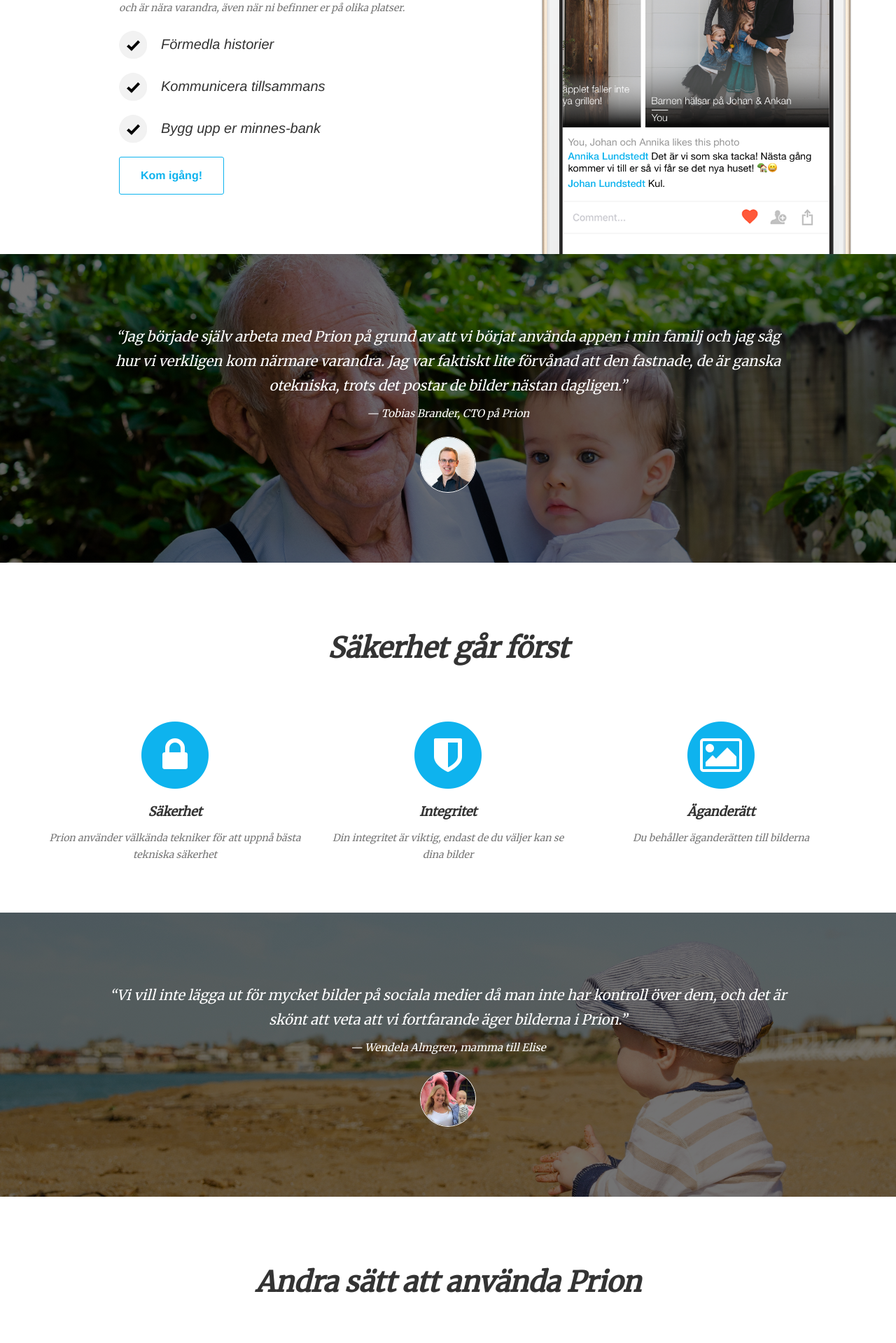
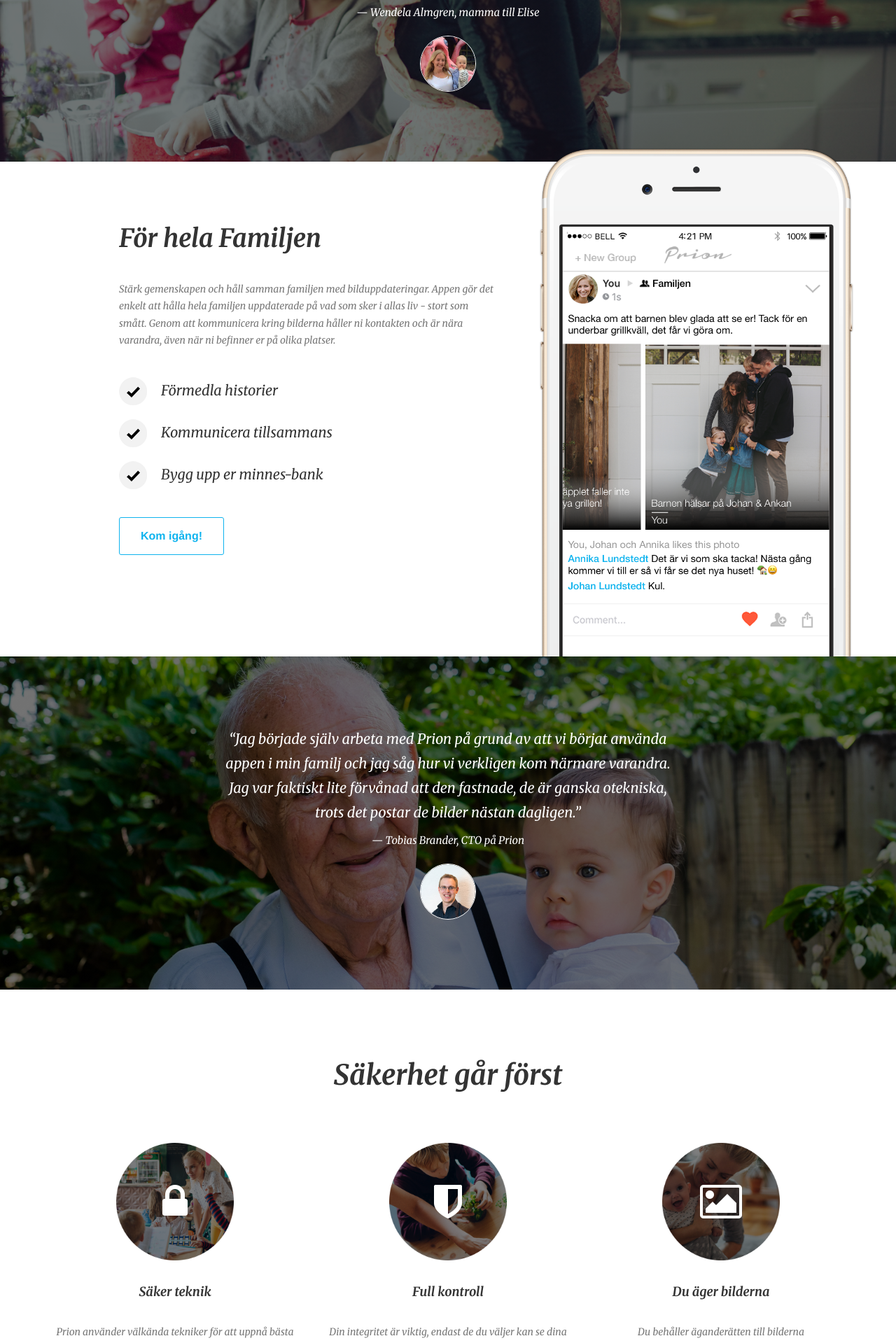
Before and after one commit to prion-app/prion-app.github.io, a PHP site: page /index.html in a window 1280 px wide; the page is wider, and only the part inside the window is pictured. Shown: the part 2680-4599 px from the top of that part at 70% size. Run offline with PHP 8.4, Linux system fonts and the light colour scheme.

Commit message:
New version of first page!

```diff
--- a/404.html
+++ b/404.html
@@ -19,7 +19,7 @@
   <link href="http://prionapp.com/css/bootstrap-v3.3.7/bootstrap.min.css" rel="stylesheet">
   <link href="http://prionapp.com/css/agency.css" rel="stylesheet">
   <link href="http://prionapp.com/css/jquery.form-validator-v2.3.44/theme-default.min.css" rel="stylesheet">
-  <link href="https://fonts.googleapis.com/css?family=Merriweather" rel="stylesheet">
+  <link href="https://fonts.googleapis.com/css?family=Merriweather:400,400i,700,700i" rel="stylesheet">
 
 
     <link rel="stylesheet" href="http://prionapp.com/css/prion.css">
--- a/css/prion.css
+++ b/css/prion.css
@@ -12,6 +12,35 @@
   margin-right: auto;
 }
 
+.teacher {
+  background-image: url("/img/security/teacher.png");
+  background-size: 3em;
+  background-repeat: no-repeat;
+}
+.kid {
+  background-image: url("/img/security/kid.png");
+  background-size: 3em;
+  background-repeat: no-repeat;
+}
+.mom {
+  background-image: url("/img/security/mom.png");
+  background-size: 3em;
+  background-repeat: no-repeat;
+}
+
+.security-stack {
+    position: relative;
+    display: inline-block;
+    width: 3em;
+    height: 3em;
+    line-height: 3em;
+    vertical-align: middle;
+}
+.service-heading {
+    margin: 35px 0;
+    text-transform: none;
+}
+
 .app-play-button {
   background:url(/img/en-badge-android.svg) no-repeat;
 }
@@ -22,7 +51,13 @@
 ul.no_bullet {
   list-style-type: none;
   padding: 0;
+  padding-top: 20px;
 }
+
+.bullet-button {
+    margin-top: 20px;
+}
+
 li.checkmark {
   background: url('../img/checkmark.png') no-repeat left center;
   height: 60px;
@@ -205,7 +240,10 @@ section h2.section-heading {
 
   .quote {
     font-size: 20px;
+    padding-right: 20%;
+    padding-left: 20%;
   }
+
   .quote-attribution {
     font-size: 15px;
   }
@@ -288,7 +326,7 @@ section h2.section-heading {
 
   .floating_phone {
       width: 330px;
-      margin-top: 30px;
+      margin-top: 90px;
   }
 
   .floating_phone.right {
@@ -350,7 +388,7 @@ section h2.section-heading {
 @media(min-width:1200px) {
   .floating_phone {
       width: 450px;
-      margin-top: -200px;
+      margin-top: -20px;
   }
 
   .floating_phone.right {
@@ -377,6 +415,10 @@ section h2.section-heading {
     margin-right: 200px;
     text-align: left;
   }
+  .preschool-section h1 {
+    padding-bottom: 30px;
+    padding-top: 50px;
+  }
 }
 
 
@@ -391,15 +433,10 @@ a.white:active {
 
 
 
-
-
-body {
-    font-family: "Helvetica Neue",Helvetica,Arial,sans-serif;
-}
-
 .text-primary {
     color: #0EB3EE;
 }
+
 a {
     color: #0EB3EE;
 }
--- a/familj/index.html
+++ b/familj/index.html
@@ -19,7 +19,7 @@
   <link href="http://prionapp.com/css/bootstrap-v3.3.7/bootstrap.min.css" rel="stylesheet">
   <link href="http://prionapp.com/css/agency.css" rel="stylesheet">
   <link href="http://prionapp.com/css/jquery.form-validator-v2.3.44/theme-default.min.css" rel="stylesheet">
-  <link href="https://fonts.googleapis.com/css?family=Merriweather" rel="stylesheet">
+  <link href="https://fonts.googleapis.com/css?family=Merriweather:400,400i,700,700i" rel="stylesheet">
 
 
     <link rel="stylesheet" href="http://prionapp.com/css/prion.css">
--- a/förskola/index.html
+++ b/förskola/index.html
@@ -19,7 +19,7 @@
   <link href="http://prionapp.com/css/bootstrap-v3.3.7/bootstrap.min.css" rel="stylesheet">
   <link href="http://prionapp.com/css/agency.css" rel="stylesheet">
   <link href="http://prionapp.com/css/jquery.form-validator-v2.3.44/theme-default.min.css" rel="stylesheet">
-  <link href="https://fonts.googleapis.com/css?family=Merriweather" rel="stylesheet">
+  <link href="https://fonts.googleapis.com/css?family=Merriweather:400,400i,700,700i" rel="stylesheet">
 
 
     <link rel="stylesheet" href="http://prionapp.com/css/prion.css">
--- a/index.html
+++ b/index.html
@@ -19,7 +19,7 @@
   <link href="http://prionapp.com/css/bootstrap-v3.3.7/bootstrap.min.css" rel="stylesheet">
   <link href="http://prionapp.com/css/agency.css" rel="stylesheet">
   <link href="http://prionapp.com/css/jquery.form-validator-v2.3.44/theme-default.min.css" rel="stylesheet">
-  <link href="https://fonts.googleapis.com/css?family=Merriweather" rel="stylesheet">
+  <link href="https://fonts.googleapis.com/css?family=Merriweather:400,400i,700,700i" rel="stylesheet">
 
 
     <link rel="stylesheet" href="http://prionapp.com/css/prion.css">
@@ -111,7 +111,7 @@
         <li class="checkmark">Intern samlingsplats</li>
         <li class="checkmark">Dokumentation</li>
       </ul>
-      <a class="btn btn-xl" href="/förskola">Läs mer om Prion i förskolan</a>
+      <a class="btn btn-xl bullet-button" href="/förskola">Läs mer om Prion i förskolan</a>
     </div>
 
   </section>
@@ -135,7 +135,7 @@
       <li class="checkmark">Involvera de närmsta</li>
       <li class="checkmark">Integritet och säkerhet först</li>
     </ul>
-    <a class="btn btn-xl" href="https://bnc.lt/3TIg/qaaRFDrvGz">Kom igång!</a>
+    <a class="btn btn-xl bullet-button" href="https://bnc.lt/3TIg/qaaRFDrvGz">Kom igång!</a>
   </div>
   </section>
   <div class="clearfix"></div>
@@ -160,7 +160,7 @@
       <li class="checkmark">Kommunicera tillsammans</li>
       <li class="checkmark">Bygg upp er minnes-bank</li>
     </ul>
-    <a class="btn btn-xl" href="https://bnc.lt/3TIg/qaaRFDrvGz">Kom igång!</a>
+    <a class="btn btn-xl bullet-button" href="https://bnc.lt/3TIg/qaaRFDrvGz">Kom igång!</a>
   </div>
   </section>
   <div class="clearfix"></div>
@@ -187,29 +187,26 @@
       <div class="row text-center">
 
           <div class="col-md-4">
-            <span class="fa-stack fa-4x">
-              <i class="fa fa-circle fa-stack-2x text-primary"></i>
+            <span class="security-stack fa-4x teacher">
               <i class="fa fa-lock fa-stack-1x fa-inverse"></i>
             </span>
-            <h4 class="service-heading">Säkerhet</h4>
+            <h4 class="service-heading">Säker teknik</h4>
             <p class="text-muted">Prion använder välkända tekniker för att uppnå bästa tekniska säkerhet</p>
           </div>
 
           <div class="col-md-4">
-            <span class="fa-stack fa-4x">
-              <i class="fa fa-circle fa-stack-2x text-primary"></i>
+            <span class="security-stack fa-4x kid">
               <i class="fa fa-shield fa-stack-1x fa-inverse"></i>
             </span>
-            <h4 class="service-heading">Integritet</h4>
+            <h4 class="service-heading">Full kontroll</h4>
             <p class="text-muted">Din integritet är viktig, endast de du väljer kan se dina bilder</p>
           </div>
 
           <div class="col-md-4">
-            <span class="fa-stack fa-4x">
-              <i class="fa fa-circle fa-stack-2x text-primary"></i>
+            <span class="security-stack fa-4x mom">
               <i class="fa fa-picture-o fa-stack-1x fa-inverse"></i>
             </span>
-            <h4 class="service-heading">Äganderätt</h4>
+            <h4 class="service-heading">Du äger bilderna</h4>
             <p class="text-muted">Du behåller äganderätten till bilderna</p>
           </div>
 
```
Also changed, not shown: img/security/kid.png (added), img/security/mom.png (added), img/security/teacher.png (added).
